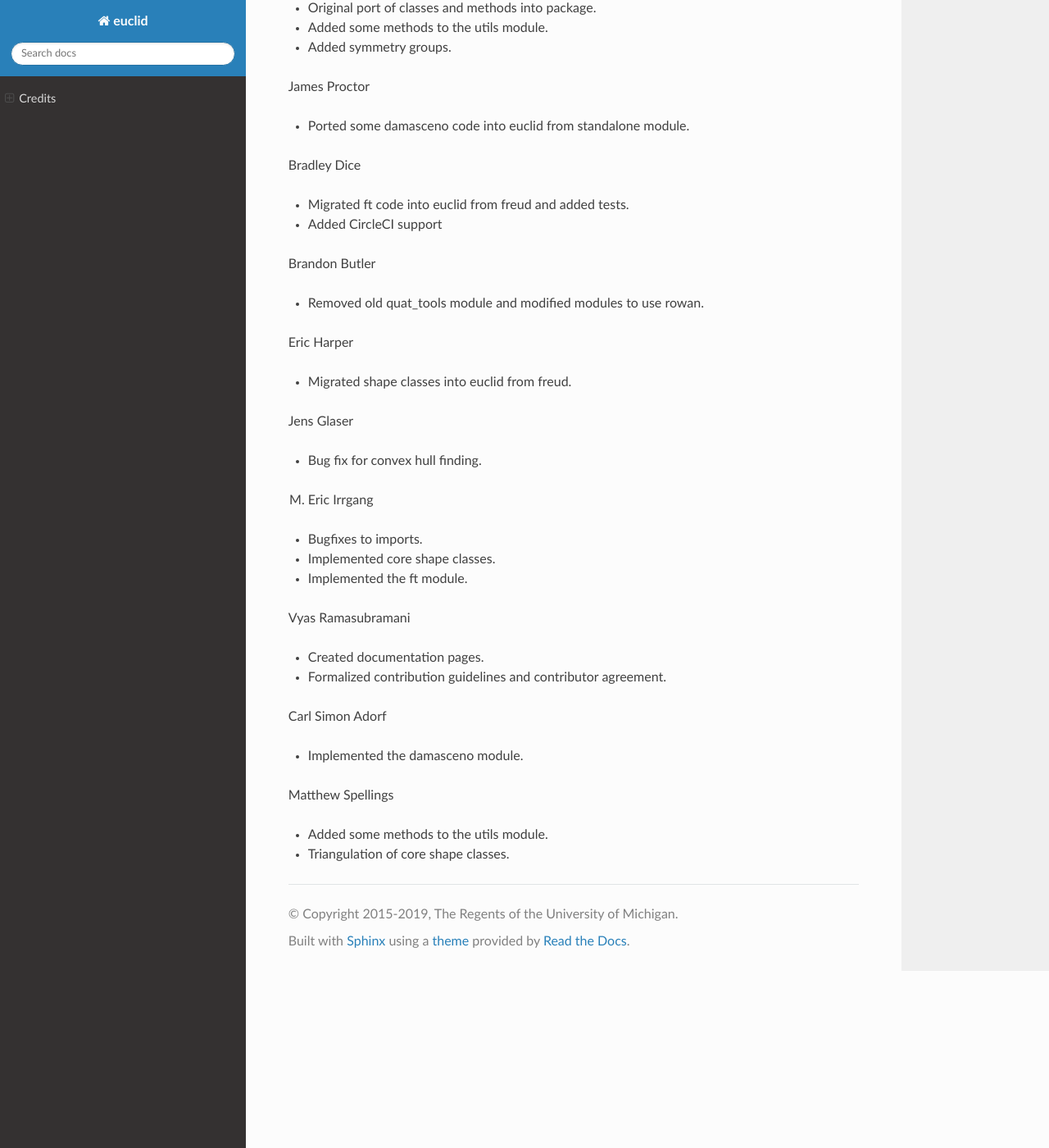
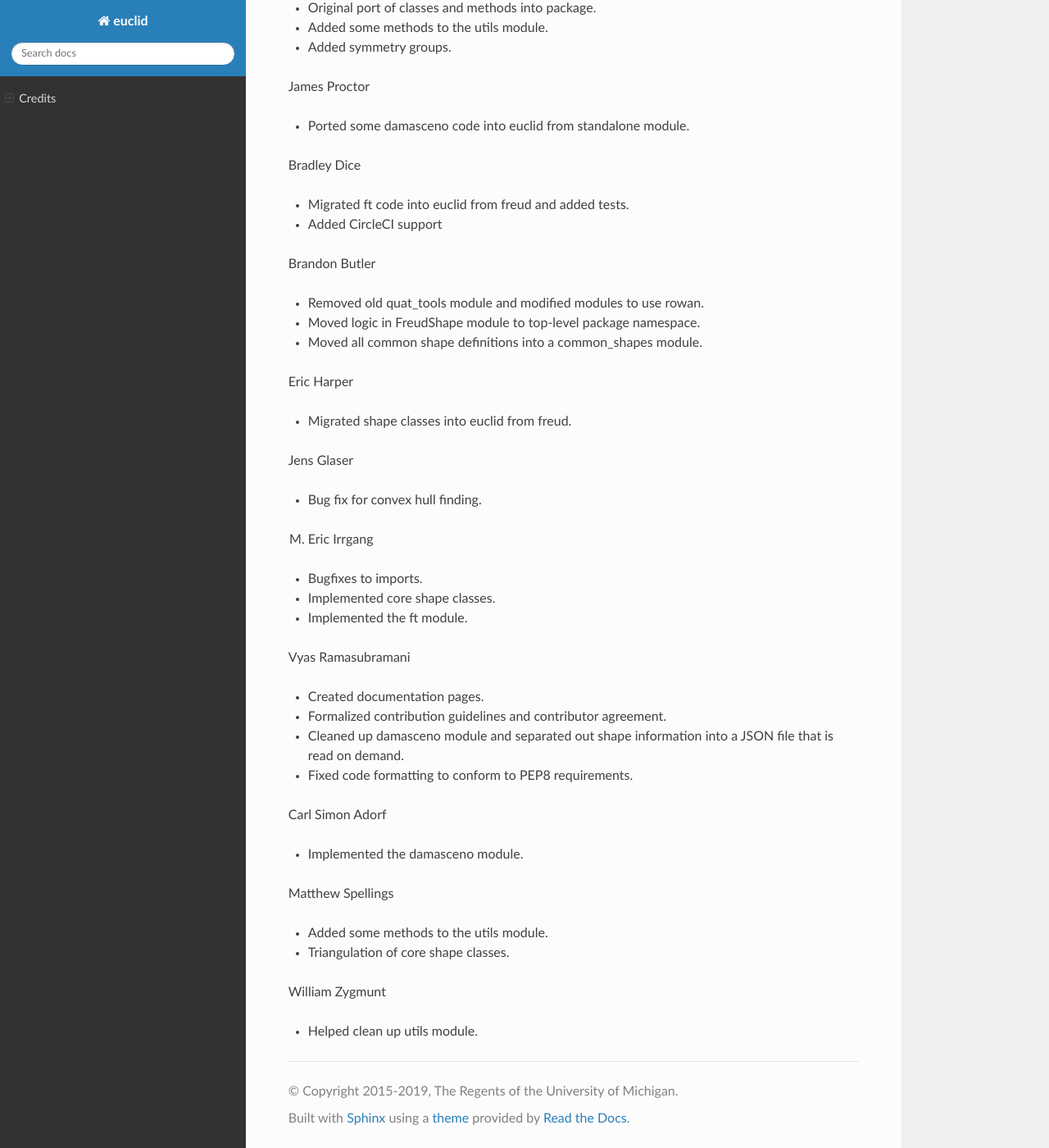
Before and after one commit to glotzerlab/coxeter, a Sphinx documentation site: the page built from doc/source/credits.rst, in a window 1280 px wide and 1400 px high, scrolled down 338 px. Shown: the whole window at 82% size. Built offline with Sphinx 7.4.7 and the Read the Docs theme 2.0.0, drawn with Linux system fonts in a browser that asks for light colours; pages that are not in the unit, such as notebooks, are missing from menus.

Commit message:
Update credits

```diff
--- a/doc/source/credits.rst
+++ b/doc/source/credits.rst
@@ -25,6 +25,8 @@ Bradley Dice
 Brandon Butler
 
 * Removed old quat\_tools module and modified modules to use rowan.
+* Moved logic in FreudShape module to top-level package namespace.
+* Moved all common shape definitions into a common\_shapes module.
 
 Eric Harper
 
@@ -44,6 +46,8 @@ Vyas Ramasubramani
 
 * Created documentation pages.
 * Formalized contribution guidelines and contributor agreement.
+* Cleaned up damasceno module and separated out shape information into a JSON file that is read on demand.
+* Fixed code formatting to conform to PEP8 requirements.
 
 Carl Simon Adorf
 
@@ -53,3 +57,7 @@ Matthew Spellings
 
 * Added some methods to the utils module.
 * Triangulation of core shape classes.
+
+William Zygmunt
+
+* Helped clean up utils module.
```
